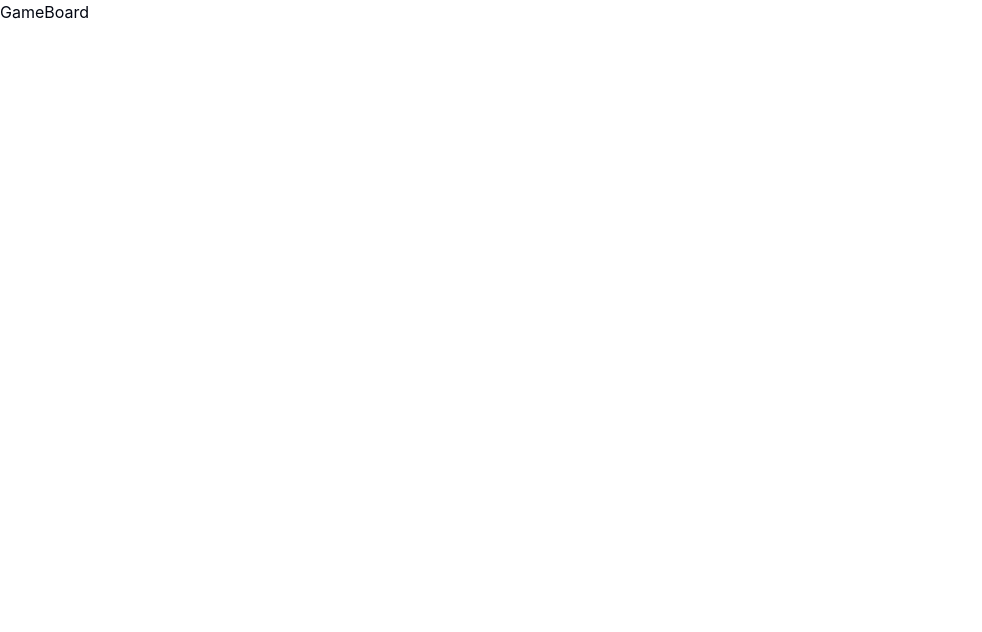
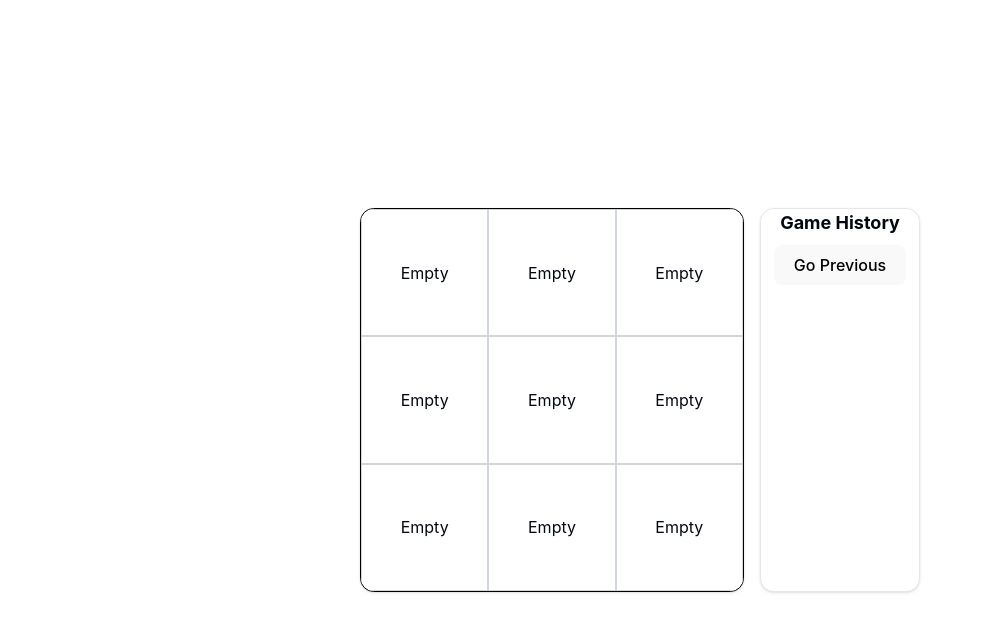
Before and after one commit to croo12/mock-test, a React (Vite) app: page / in a window 1280 px wide. Both pictures are taken after a click on the button "go to game". Shown: the top 632 px of the page, without its empty margins (0-982 px from the left). Built offline with nearby package versions, Linux system fonts and the light colour scheme.

Commit message:
feat: 게임 보드 구성 요소 추가 및 UI 개선

```diff
--- a/src/pages/demo/ui/demo.tsx
+++ b/src/pages/demo/ui/demo.tsx
@@ -5,8 +5,9 @@ export const Demo = () => {
 
   return (
     <div>
-      <Button onClick={() => history.push("/game")}>go to game</Button>
-      gogo ?
+      <Button onClick={() => history.push("/game")} className="text-black">
+        go to game
+      </Button>
     </div>
   );
 };
--- a/src/pages/game-board/ui/game-board.tsx
+++ b/src/pages/game-board/ui/game-board.tsx
@@ -1,3 +1,16 @@
+import { Card } from "@/shared/ui";
+import { Square } from "./square";
+import { GameHistory } from "./game-history";
+
 export const GameBoard = () => {
-  return <div>GameBoard</div>;
+  return (
+    <div className="h-screen w-screen flex items-center justify-center gap-4">
+      <Card className="grid grid-cols-3 grid-rows-3 w-96 h-96 overflow-hidden border-black">
+        {Array.from({ length: 9 }, (_, index) => {
+          return <Square key={index} index={index} />;
+        })}
+      </Card>
+      <GameHistory />
+    </div>
+  );
 };
--- /dev/null
+++ b/src/pages/game-board/ui/game-history.tsx
@@ -0,0 +1,30 @@
+import { Card } from "@/shared/ui";
+import { useGameStore } from "../model/game-status";
+import { GoPreviousButton } from "./go-previous-button";
+
+export const GameHistory = () => {
+  const history = useGameStore((state) => state.history);
+
+  return (
+    <Card className="w-40 h-96">
+      <div className="flex flex-col gap-2 h-full">
+        <div className="text-lg font-bold text-center">Game History</div>
+        <div className="text-center">
+          <GoPreviousButton />
+        </div>
+        <div className="grid grid-rows-9 grid-cols-1 flex-1">
+          {history
+            .slice()
+            .reverse()
+            .map((move, index) => {
+              return (
+                <div key={index} className="row-span-1 col-span-1 text-center">
+                  {move}
+                </div>
+              );
+            })}
+        </div>
+      </div>
+    </Card>
+  );
+};
--- /dev/null
+++ b/src/pages/game-board/ui/go-previous-button.tsx
@@ -0,0 +1,12 @@
+import { Button } from "@/shared/ui";
+import { useGameStore } from "../model/game-status";
+
+export const GoPreviousButton = () => {
+  const { goPreviousMove } = useGameStore((state) => state.actions);
+
+  return (
+    <Button className="text-black" onClick={goPreviousMove}>
+      Go Previous
+    </Button>
+  );
+};
--- a/src/pages/game-board/ui/square.tsx
+++ b/src/pages/game-board/ui/square.tsx
@@ -1,3 +1,27 @@
-export const ABox = () => {
-  return <div>ABox</div>;
+import { useCallback } from "react";
+import { useGameStore } from "../model/game-status";
+import { motion } from "motion/react";
+
+interface SquareProps {
+  index: number;
+}
+
+export const Square = ({ index }: SquareProps) => {
+  const now = useGameStore((state) => state.history.indexOf(index));
+  const { setCurrentMove } = useGameStore((state) => state.actions);
+
+  const handleClick = useCallback(() => {
+    if (now !== -1) return;
+
+    setCurrentMove(index);
+  }, [index, setCurrentMove]);
+
+  return (
+    <motion.div
+      className="col-span-1 row-span-1 flex items-center justify-center cursor-pointer border border-gray-300"
+      onClick={handleClick}
+    >
+      {now === -1 ? "Empty" : now % 2 === 0 ? "X" : "O"}
+    </motion.div>
+  );
 };
```
